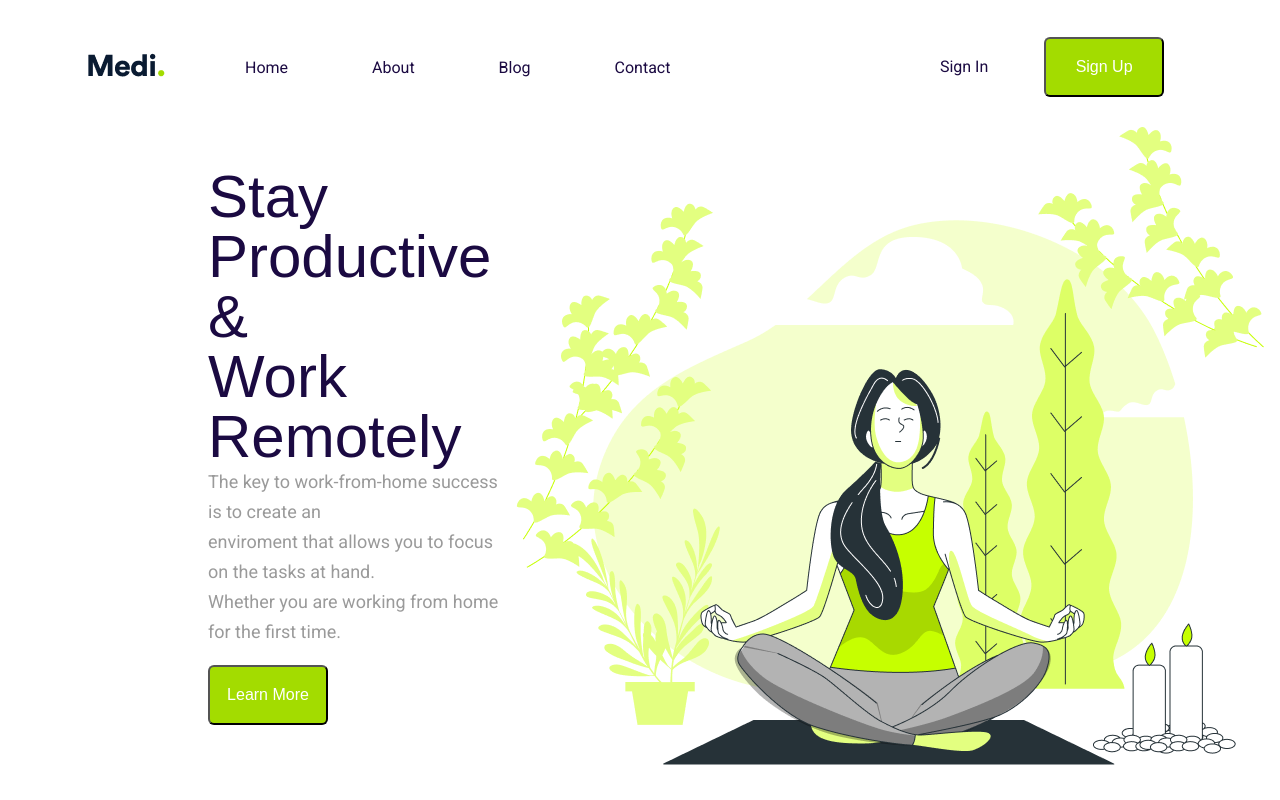
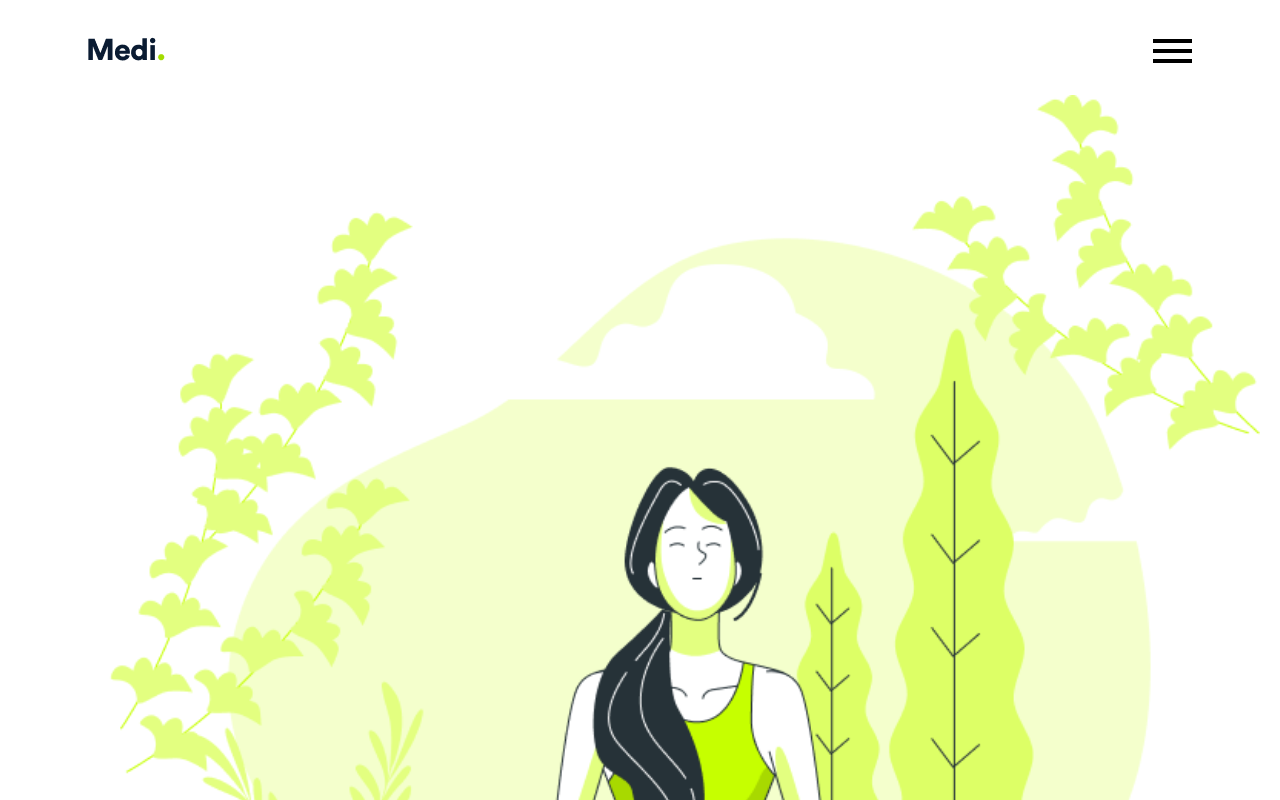
Before and after one commit to DianaSun97/Yoga, a plain HTML site: page index.html in a window 1280 px wide. Shown: the top 800 px of the page. Drawn offline with Linux system fonts and the light colour scheme; a web font is replaced by a local one.

Commit message:
First commit

```diff
--- a/css/main.css
+++ b/css/main.css
@@ -47,12 +47,6 @@ ul {
     display: inline-block;
     margin: 0;
 }
-.content {
-    margin-top: 30px;
-    margin-left: 200px;
-    display: flex;
-    align-items: center;
-}
 .context {
 }
 .button {
@@ -93,3 +87,45 @@ ul {
 }
 .image {
 }
+.menu1 {
+    filter: invert();
+
+}
+
+
+.content {
+    margin-top: 30px;
+    display: flex;
+    align-items: center;
+}
+
+@media screen and (min-width: 1400px) {
+    .content {
+        width: 1400px;
+        margin-left: 200px;
+
+    }
+    .menu1 {
+        display: none;
+    }
+}
+@media screen and (max-width: 1399px) {
+    .content {
+        margin-left: 100px;
+        flex-wrap: wrap-reverse;
+    }
+    .context {
+        width: 100%;
+    }
+    .image {
+        width: 100%;
+    }
+    .menu_items, div.sign {
+display: none;
+
+     }
+    nav {
+        display: flex;
+        justify-content: space-between;
+    }
+}
--- a/index.html
+++ b/index.html
@@ -3,6 +3,7 @@
 <head>
     <meta charset="UTF-8">
     <title>Title</title>
+    <meta name="viewport" content="width=device-width, initial-scale=1, shrink-to-fit=no">
     <link rel="stylesheet" href="css/main.css">
     <link rel="preconnect" href="https://fonts.gstatic.com">
 </head>
@@ -11,7 +12,7 @@
         <div class="menu">
             <nav>
                 <div class="header_logo"><img src="img/logo.png" alt="MedLogo"></div>
-                <ul>
+                <ul class="menu_items">
                     <li><a href="#">Home</a></li>
                     <li><a href="#">About</a></li>
                     <li><a href="#">Blog</a></li>
@@ -21,6 +22,7 @@
                     <a href="#">Sign In</a>
                     <button class="button">Sign Up</button>
                 </div>
+                <img src="img/menu.svg" alt="menu" class="menu1">
             </nav>
         </div>
     </header>
```
Also changed, not shown: img/menu.svg (added).
